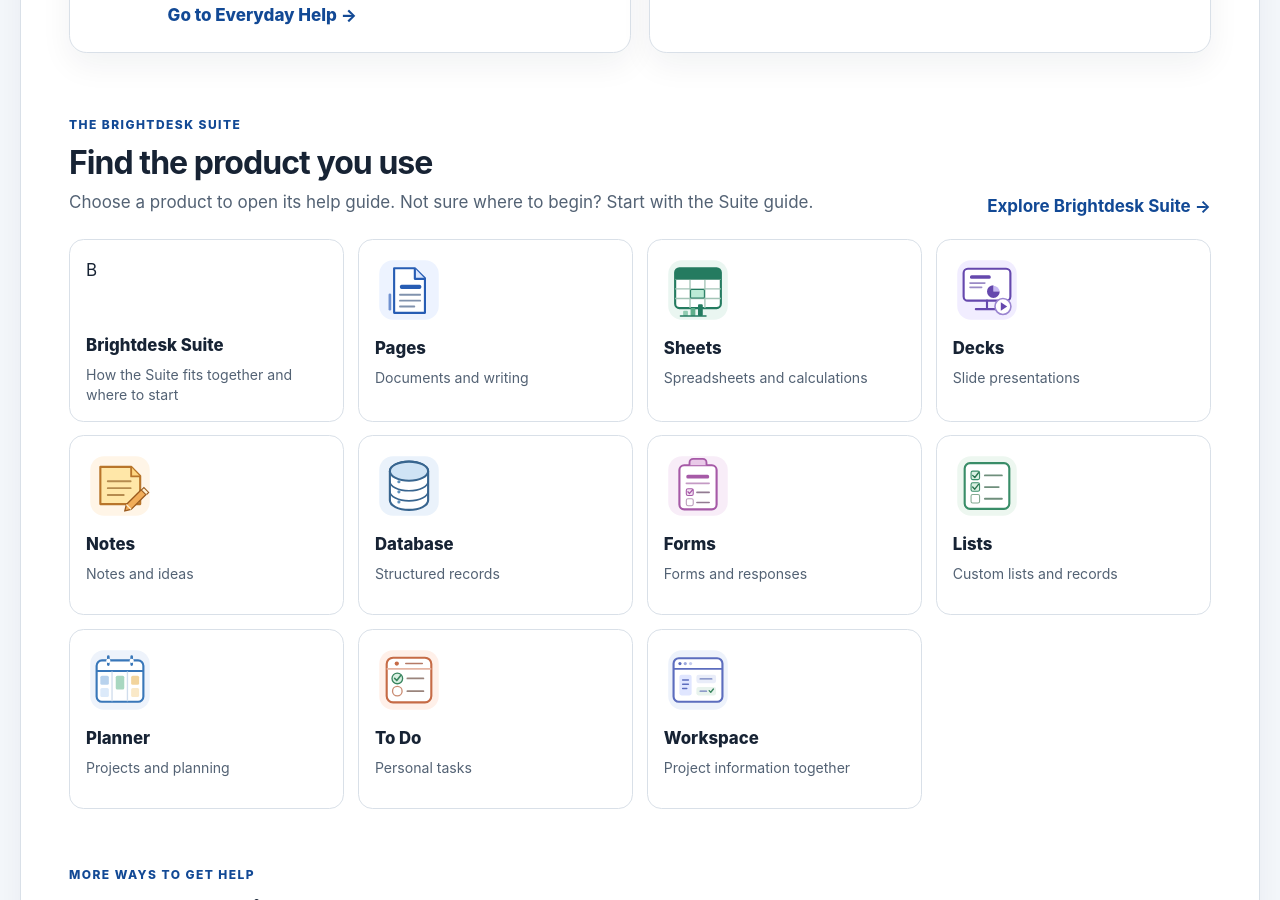
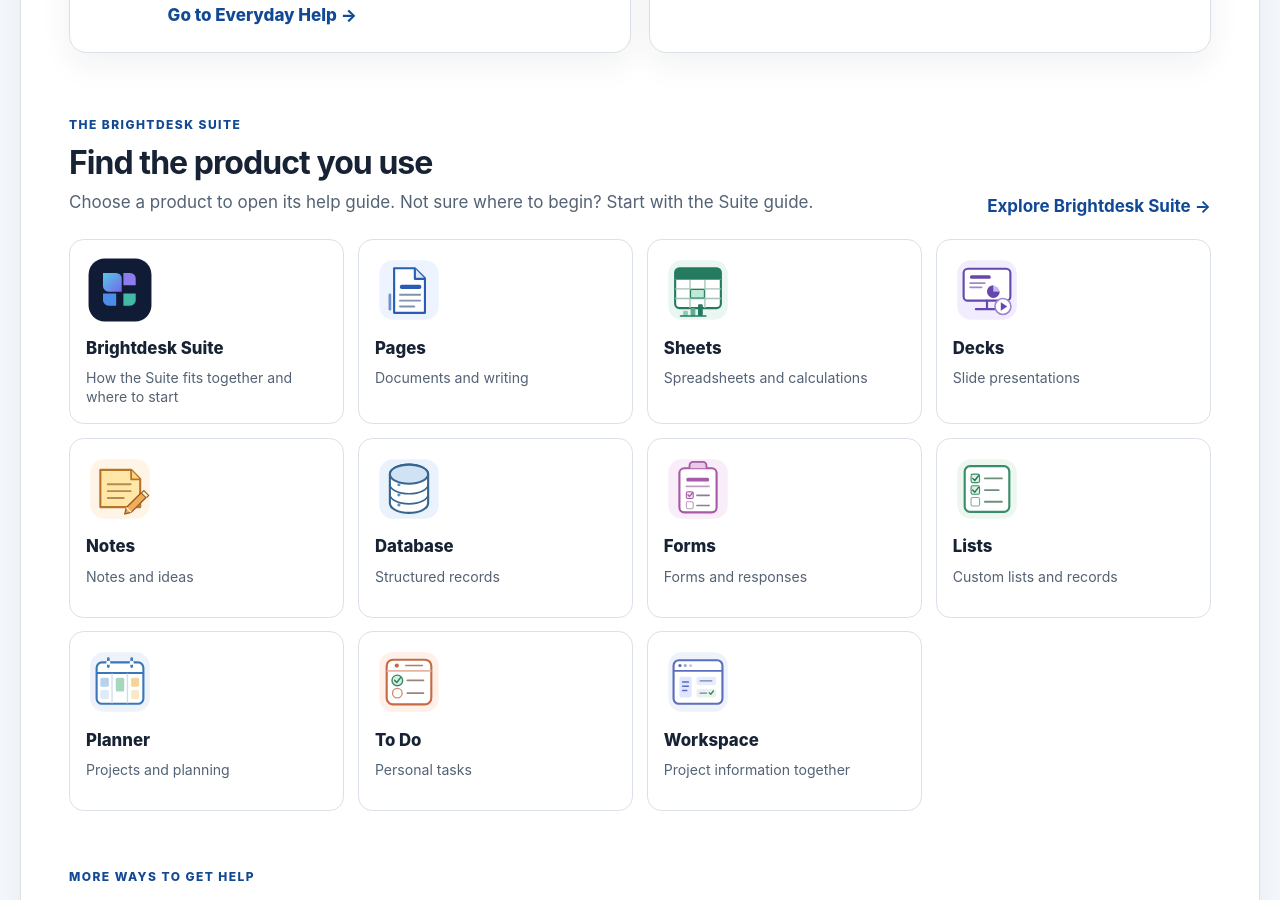
Before and after one commit to conz20/Brightdesk-Wiki, a Jekyll site: the page built from docs/index.md, in a window 1280 px wide and 900 px high, scrolled down 996 px. Built offline with Jekyll 4.4.1, drawn with Linux system fonts in a browser that asks for light colours.

Commit message:
fix: use original Brightdesk mark in help product directory

```diff
--- a/docs/index.md
+++ b/docs/index.md
@@ -42,7 +42,7 @@ permalink: /index.html
   </div>
   <div class="product-card-grid">
     <a class="product-card product-card-suite" href="customer-start-here.html">
-      <span class="product-card-mark-img" aria-hidden="true">B</span>
+      <img class="product-card-mark-img" src="favicon.svg" alt="" width="66" height="66" loading="eager">
       <span class="product-card-name">Brightdesk Suite</span>
       <span class="product-card-description">How the Suite fits together and where to start</span>
     </a>
```
